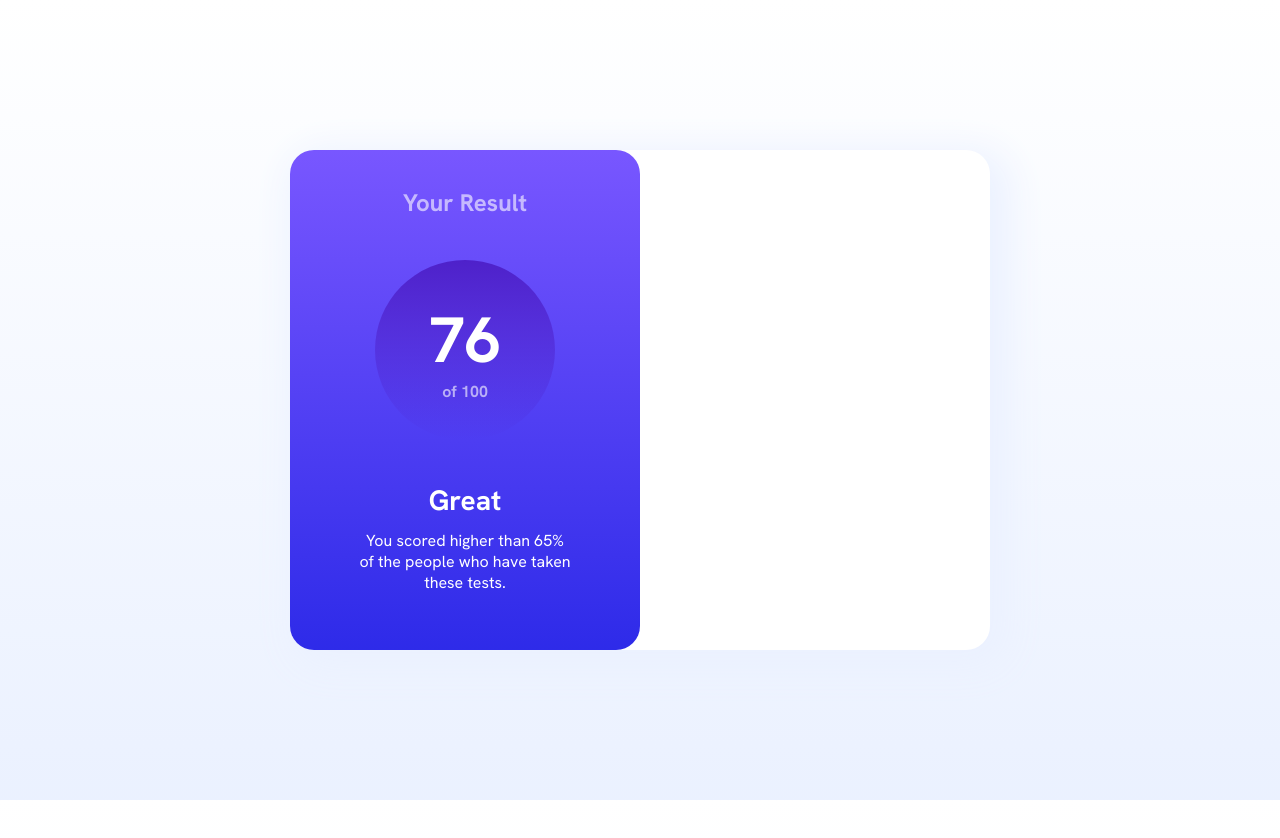
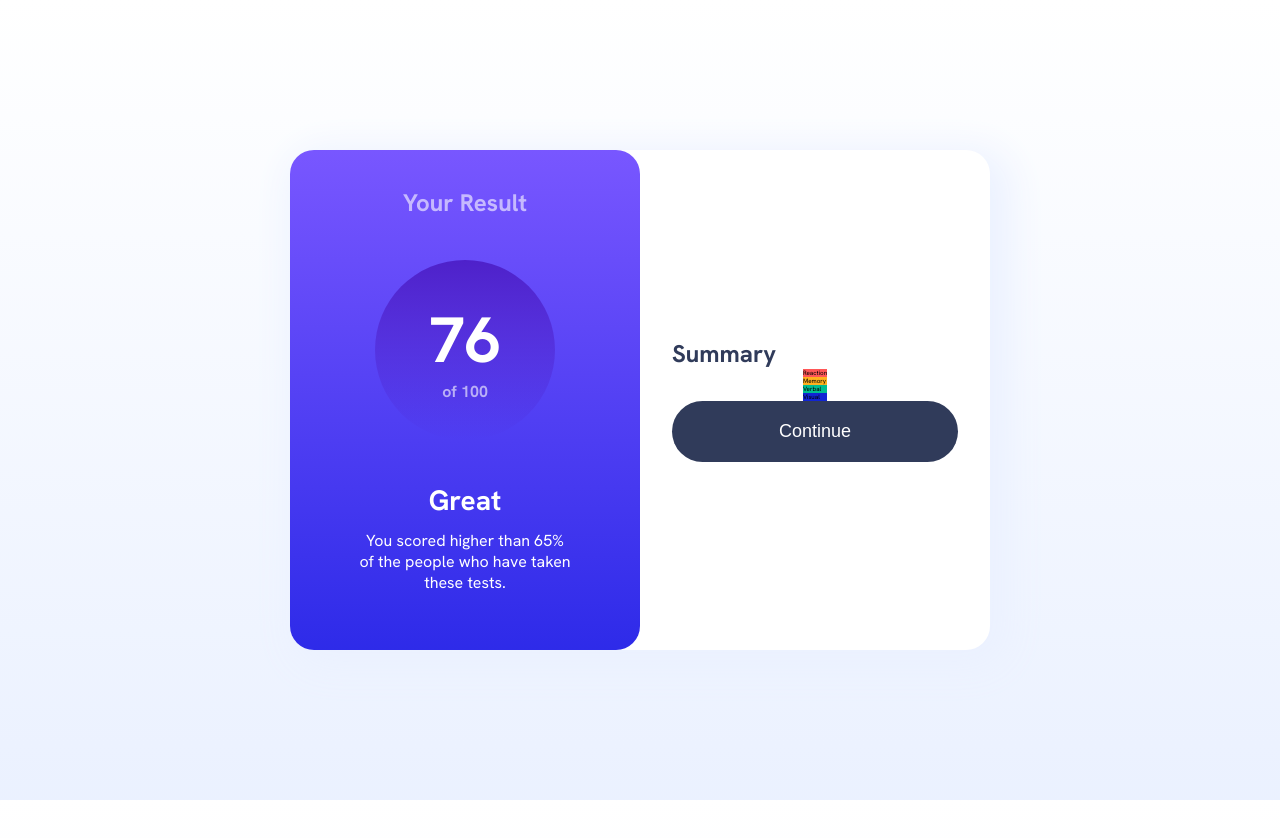
Before and after one commit to czesster/frontend-mentor-works, a JavaScript app in the folder Result summary component/result_summary/: page / in a window 1280 px wide. Shown: the top 838 px of the page. Built offline with nearby package versions, Linux system fonts and the light colour scheme.

Commit message:
add: Summary component

```diff
--- a/Result summary component/result_summary/src/components/ResultsSummary/ResultsSummary.js
+++ b/Result summary component/result_summary/src/components/ResultsSummary/ResultsSummary.js
@@ -1,11 +1,12 @@
 import YourResult from "../YourResult/YourResult";
+import Summary from "../Summary/Summary";
 import styles from "./ResultsSummary.module.css";
 
 const ResultsSummary = (props) => {
   return (
     <div className={styles["results__background"]}>
       <YourResult />
-      <p></p>
+      <Summary />
     </div>
   );
 };
--- a/Result summary component/result_summary/src/components/ResultsSummary/ResultsSummary.module.css
+++ b/Result summary component/result_summary/src/components/ResultsSummary/ResultsSummary.module.css
@@ -4,6 +4,9 @@
 
     margin: 50vh auto;
     transform: translateY(-50%);
+
+    font-family: HankenGrotest;
+    font-size: 62.5%;
 
     width:70rem;
     height: 50rem;
--- /dev/null
+++ b/Result summary component/result_summary/src/components/Summary/Summary.js
@@ -0,0 +1,18 @@
+import styles from "./Summary.module.css";
+
+const Summary = (props) => {
+  return (
+    <div className={styles.summary}>
+      <p>Summary</p>
+      <ul>
+        <li>Reaction</li>
+        <li>Memory</li>
+        <li>Verbal</li>
+        <li>Visual</li>
+      </ul>
+      <button>Continue</button>
+    </div>
+  );
+};
+
+export default Summary;
--- /dev/null
+++ b/Result summary component/result_summary/src/components/Summary/Summary.module.css
@@ -0,0 +1,57 @@
+.summary {
+    display: flex;
+    flex-direction: column;
+    justify-content: center;
+
+    padding: 3.2rem;
+
+    background: transparent;
+}
+
+.summary p {
+
+    font-size: 2.4rem;
+    color: hsl(224, 30%, 27%);
+    font-weight: bold;
+
+}
+
+.summary ul {
+    align-self: center;
+    list-style: none;
+}
+
+.summary ul li {
+    width: 100%;
+}
+
+.summary ul li:nth-child(1) {
+    background-color: hsl(0, 100%, 67%);
+}
+
+.summary ul li:nth-child(2) {
+    background-color: hsl(39, 100%, 56%);
+}
+
+.summary ul li:nth-child(3) {
+    background-color: hsl(166, 100%, 37%);
+}
+
+.summary ul li:nth-child(4) {
+    background-color: hsl(234, 85%, 45%);
+}
+
+.summary button {
+    align-self: center;
+
+    width:100%;
+    background-color: hsl(224, 30%, 27%);
+
+    font-size: 1.8rem;
+    color:hsl(0, 0%, 100%);
+
+    padding: 2rem 2rem;
+
+    border: none;
+    border-radius: 10rem;
+}
```
